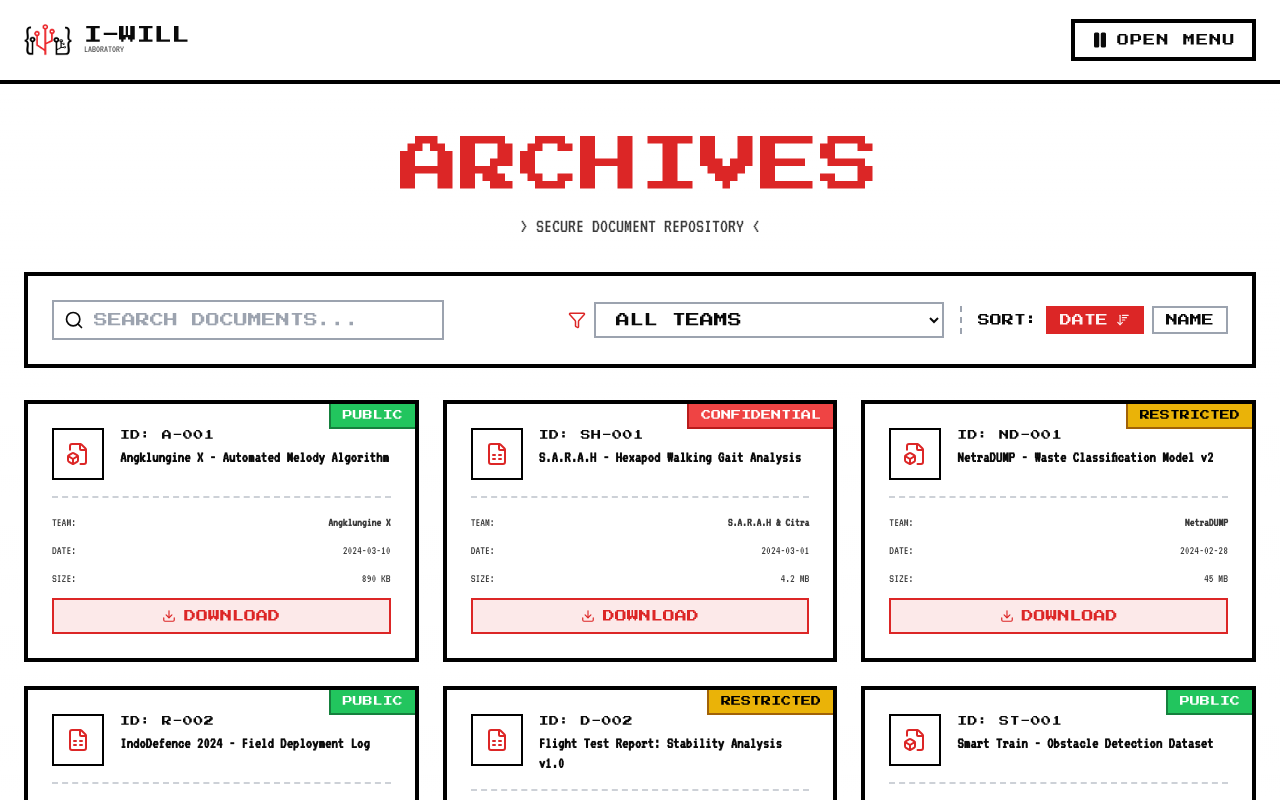
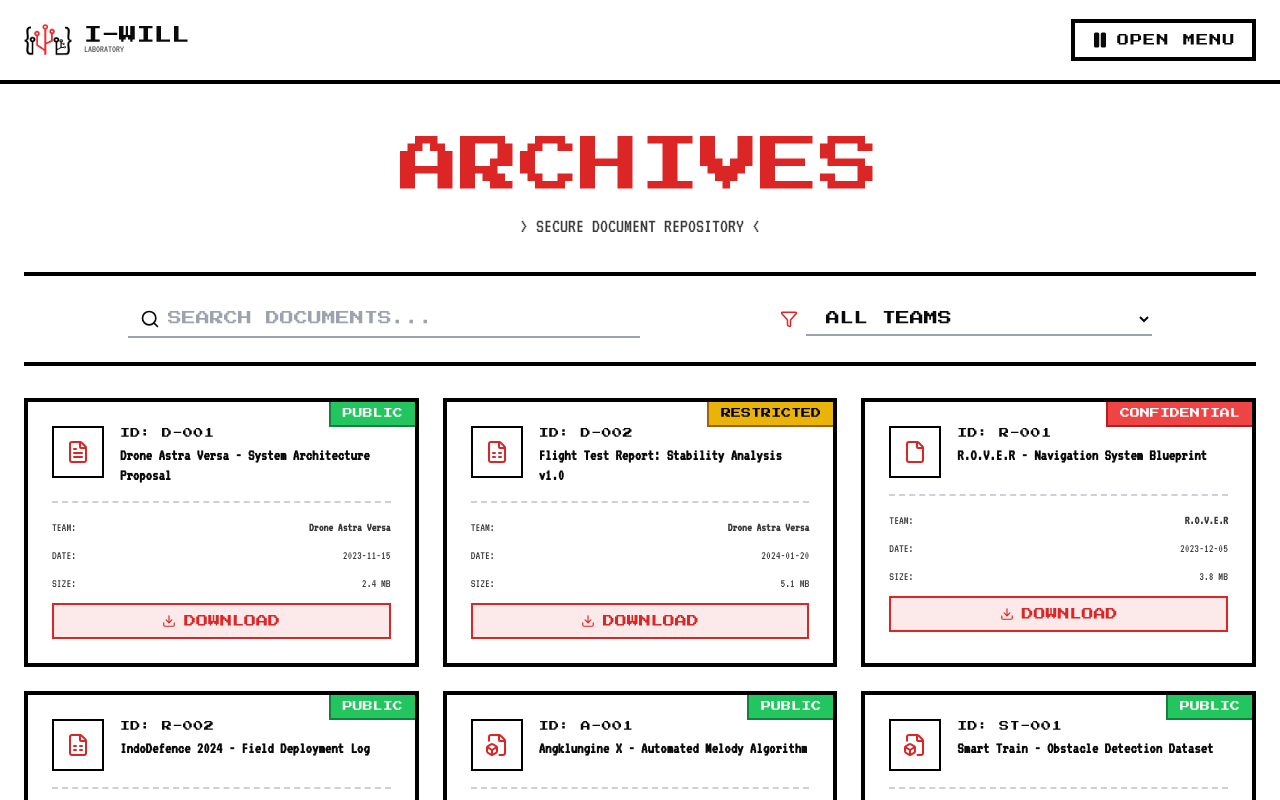
Before and after one commit to nainxav/I-WILLDashboard, a Next.js app: page /library in a window 1280 px wide. Shown: the top 800 px of the page. Built offline with nearby package versions, Linux system fonts and the light colour scheme.

Commit message:
fixing article segment

```diff
--- a/src/app/library/page.tsx
+++ b/src/app/library/page.tsx
@@ -9,6 +9,9 @@ import { teams } from "@/data/teams";
 import { Search, Filter, SortAsc, SortDesc, Download, FileText, File, FileSpreadsheet, FileBox } from "lucide-react";
 import { clsx } from "clsx";
 
+import { PixelPageHeader } from "@/components/pixel-page-header";
+import { PixelControlBar } from "@/components/pixel-control-bar";
+
 export default function LibraryPage() {
   const [searchQuery, setSearchQuery] = useState("");
   const [selectedTeam, setSelectedTeam] = useState<string>("ALL");
@@ -19,14 +22,13 @@ export default function LibraryPage() {
 
   // Filter and Sort Logic
   const filteredDocs = useMemo(() => {
+    // ... existing logic ...
     let docs = [...documents];
 
-    // 1. Filter by Team
     if (selectedTeam !== "ALL") {
       docs = docs.filter((doc) => doc.teamSlug === selectedTeam);
     }
 
-    // 2. Filter by Search
     if (searchQuery) {
       const query = searchQuery.toLowerCase();
       docs = docs.filter((doc) =>
@@ -35,16 +37,6 @@ export default function LibraryPage() {
       );
     }
 
-    // 3. Sort
-    docs.sort((a, b) => {
-      if (a[sortConfig.key] < b[sortConfig.key]) {
-        return sortConfig.direction === "asc" ? -1 : 1;
-      }
-      if (a[sortConfig.key] > b[sortConfig.key]) {
-        return sortConfig.direction === "asc" ? 1 : -1;
-      }
-      return 0;
-    });
 
     return docs;
   }, [searchQuery, selectedTeam, sortConfig]);
@@ -57,72 +49,32 @@ export default function LibraryPage() {
     }));
   };
 
+  const teamOptions = [
+    { label: "ALL TEAMS", value: "ALL" },
+    ...teams.map(team => ({ label: team.name.toUpperCase(), value: team.slug })),
+    { label: "GENERAL", value: "general" }
+  ];
+
   return (
     <main className="min-h-screen bg-background text-foreground font-mono p-6 relative">
       <GridBackground />
 
       <div className="max-w-7xl mx-auto relative z-10 space-y-8">
-        {/* Header */}
-        <div className="text-center space-y-4 pt-8">
-            <h1 className="font-pixel text-4xl md:text-6xl text-primary text-shadow-pixel">ARCHIVES</h1>
-            <p className="text-xl opacity-80">&gt; SECURE DOCUMENT REPOSITORY &lt;</p>
-        </div>
 
-        {/* Control Bar */}
-        <div className="bg-background/80 backdrop-blur-md border-4 border-black dark:border-white p-4 md:p-6 shadow-pixel sticky top-24 z-20">
-            <div className="flex flex-col md:flex-row gap-4 items-center justify-between">
+        <PixelPageHeader
+            title="ARCHIVES"
+            subtitle="SECURE DOCUMENT REPOSITORY"
+        />
 
-                {/* Search */}
-                <div className="relative w-full md:w-1/3">
-                    <Search className="absolute left-3 top-1/2 -translate-y-1/2 text-muted-foreground" size={20} />
-                    <input
-                        type="text"
-                        placeholder="SEARCH DOCUMENTS..."
-                        value={searchQuery}
-                        onChange={(e) => setSearchQuery(e.target.value)}
-                        className="w-full bg-transparent border-2 border-gray-400 dark:border-gray-600 pl-10 pr-4 py-2 font-pixel text-sm focus:border-primary focus:outline-none transition-colors"
-                    />
-                </div>
-
-                {/* Filters */}
-                <div className="flex flex-wrap gap-4 w-full md:w-auto items-center">
-                    {/* Team Filter */}
-                    <div className="flex items-center gap-2">
-                        <Filter size={18} className="text-primary" />
-                        <select
-                            value={selectedTeam}
-                            onChange={(e) => setSelectedTeam(e.target.value)}
-                            className="bg-transparent border-2 border-gray-400 dark:border-gray-600 px-4 py-2 font-pixel text-xs md:text-sm focus:border-primary focus:outline-none cursor-pointer"
-                        >
-                            <option value="ALL">ALL TEAMS</option>
-                            {teams.map(team => (
-                                <option key={team.slug} value={team.slug}>{team.name.toUpperCase()}</option>
-                            ))}
-                            <option value="general">GENERAL</option>
-                        </select>
-                    </div>
-
-                    {/* Sort Buttons */}
-                    <div className="flex items-center gap-2 border-l-2 border-dashed border-gray-400 pl-4">
-                        <span className="font-pixel text-xs hidden md:inline">SORT:</span>
-                        <button
-                            onClick={() => handleSort("date")}
-                            className={clsx("px-3 py-1 border-2 text-xs font-pixel transition-colors flex items-center gap-2", sortConfig.key === "date" ? "bg-primary text-primary-foreground border-primary" : "border-gray-400 hover:border-primary")}
-                        >
-                            DATE
-                            {sortConfig.key === "date" && (sortConfig.direction === "asc" ? <SortAsc size={14}/> : <SortDesc size={14}/>)}
-                        </button>
-                        <button
-                            onClick={() => handleSort("title")}
-                            className={clsx("px-3 py-1 border-2 text-xs font-pixel transition-colors flex items-center gap-2", sortConfig.key === "title" ? "bg-primary text-primary-foreground border-primary" : "border-gray-400 hover:border-primary")}
-                        >
-                            NAME
-                            {sortConfig.key === "title" && (sortConfig.direction === "asc" ? <SortAsc size={14}/> : <SortDesc size={14}/>)}
-                        </button>
-                    </div>
-                </div>
-            </div>
-        </div>
+        <PixelControlBar
+            searchQuery={searchQuery}
+            setSearchQuery={setSearchQuery}
+            searchPlaceholder="SEARCH DOCUMENTS..."
+            filterValue={selectedTeam}
+            setFilterValue={setSelectedTeam}
+            filterOptions={teamOptions}
+        >
+        </PixelControlBar>
 
         {/* Results Grid */}
         <div className="grid grid-cols-1 md:grid-cols-2 lg:grid-cols-3 gap-6">
--- a/src/app/missions-board/page.tsx
+++ b/src/app/missions-board/page.tsx
@@ -8,20 +8,22 @@ import { motion, AnimatePresence } from "framer-motion";
 import { chronicles, Chronicle } from "@/data/missions";
 import { Search, Filter, Calendar, User, Tag, ArrowRight, BookOpen } from "lucide-react";
 
+import { PixelPageHeader } from "@/components/pixel-page-header";
+import { PixelControlBar } from "@/components/pixel-control-bar";
+
 export default function ChroniclesPage() {
   const [searchQuery, setSearchQuery] = useState("");
   const [filterCategory, setFilterCategory] = useState<string>("ALL");
 
   // Filter Logic
   const filteredChronicles = useMemo(() => {
+    // ... existing logic ...
     let result = [...chronicles];
 
-    // 1. Filter by Category
     if (filterCategory !== "ALL") {
       result = result.filter((c) => c.category === filterCategory);
     }
 
-    // 2. Filter by Search
     if (searchQuery) {
       const query = searchQuery.toLowerCase();
       result = result.filter((c) =>
@@ -39,45 +41,20 @@ export default function ChroniclesPage() {
       <GridBackground />
 
       <div className="max-w-7xl mx-auto relative z-10 space-y-8">
-        {/* Header */}
-        <div className="text-center space-y-4 pt-8">
-            <h1 className="font-pixel text-4xl md:text-6xl text-primary text-shadow-pixel">CHRONICLES</h1>
-            <p className="text-xl opacity-80">&gt; NEWS FEED: LABORATORY ACTIVITIES &lt;</p>
-        </div>
 
-        {/* Control Bar */}
-        <div className="bg-background/80 backdrop-blur-md border-y-4 border-black dark:border-white py-6 sticky top-20 z-20">
-            <div className="flex flex-col md:flex-row gap-6 items-center justify-between max-w-5xl mx-auto">
+        <PixelPageHeader
+            title="CHRONICLES"
+            subtitle="NEWS FEED: LABORATORY ACTIVITIES"
+        />
 
-                {/* Search */}
-                <div className="relative w-full md:w-1/2">
-                    <Search className="absolute left-3 top-1/2 -translate-y-1/2 text-muted-foreground" size={20} />
-                    <input
-                        type="text"
-                        placeholder="SEARCH ARCHIVES..."
-                        value={searchQuery}
-                        onChange={(e) => setSearchQuery(e.target.value)}
-                        className="w-full bg-transparent border-b-2 border-gray-400 dark:border-gray-600 pl-10 pr-4 py-2 font-pixel text-sm focus:border-primary focus:outline-none transition-colors"
-                    />
-                </div>
-
-                {/* Categories */}
-                <div className="flex items-center gap-2">
-                    <Filter size={18} className="text-primary hidden md:block" />
-                    <select
-                        value={filterCategory}
-                        onChange={(e) => setFilterCategory(e.target.value)}
-                        className="bg-transparent border-b-2 border-gray-400 dark:border-gray-600 px-4 py-2 font-pixel text-xs md:text-sm focus:border-primary focus:outline-none cursor-pointer w-full md:w-auto"
-                    >
-                        {["ALL", "PKM", "COMPETITION", "EXHIBITION", "WORKSHOP", "GRANT"].map((cat) => (
-                            <option key={cat} value={cat} className="bg-background text-foreground">
-                                {cat}
-                            </option>
-                        ))}
-                    </select>
-                </div>
-            </div>
-        </div>
+        <PixelControlBar
+            searchQuery={searchQuery}
+            setSearchQuery={setSearchQuery}
+            searchPlaceholder="SEARCH ARCHIVES..."
+            filterValue={filterCategory}
+            setFilterValue={setFilterCategory}
+            filterOptions={["ALL", "PKM", "COMPETITION", "EXHIBITION", "WORKSHOP", "GRANT"]}
+        />
 
         {/* Articles Grid */}
         <div className="grid gap-8 md:grid-cols-2 lg:grid-cols-3">
--- /dev/null
+++ b/src/components/pixel-control-bar.tsx
@@ -0,0 +1,68 @@
+import React from 'react';
+import { Search, Filter } from 'lucide-react';
+
+interface PixelControlBarProps {
+    searchQuery: string;
+    setSearchQuery: (query: string) => void;
+    searchPlaceholder?: string;
+
+    filterValue: string;
+    setFilterValue: (value: string) => void;
+    filterOptions: (string | { label: string; value: string })[];
+
+    children?: React.ReactNode; // For sort buttons or extra controls
+}
+
+export function PixelControlBar({
+    searchQuery,
+    setSearchQuery,
+    searchPlaceholder = "SEARCH...",
+    filterValue,
+    setFilterValue,
+    filterOptions,
+    children
+}: PixelControlBarProps) {
+    return (
+        <div className="bg-background/80 backdrop-blur-md border-y-4 border-black dark:border-white py-6 sticky top-20 z-20">
+            <div className="flex flex-col md:flex-row gap-6 items-center justify-between max-w-5xl mx-auto px-4 md:px-0">
+
+                {/* Search */}
+                <div className="relative w-full md:w-1/2">
+                    <Search className="absolute left-3 top-1/2 -translate-y-1/2 text-muted-foreground" size={20} />
+                    <input
+                        type="text"
+                        placeholder={searchPlaceholder}
+                        value={searchQuery}
+                        onChange={(e) => setSearchQuery(e.target.value)}
+                        className="w-full bg-transparent border-b-2 border-gray-400 dark:border-gray-600 pl-10 pr-4 py-2 font-pixel text-sm focus:border-primary focus:outline-none transition-colors"
+                    />
+                </div>
+
+                <div className="flex flex-wrap items-center gap-6 justify-center md:justify-end w-full md:w-auto">
+                    {/* Filter Dropdown */}
+                    <div className="flex items-center gap-2">
+                        <Filter size={18} className="text-primary hidden md:block" />
+                        <select
+                            value={filterValue}
+                            onChange={(e) => setFilterValue(e.target.value)}
+                            className="bg-transparent border-b-2 border-gray-400 dark:border-gray-600 px-4 py-2 font-pixel text-xs md:text-sm focus:border-primary focus:outline-none cursor-pointer w-full md:w-auto min-w-[150px]"
+                        >
+                            {filterOptions.map((opt) => {
+                                const value = typeof opt === 'string' ? opt : opt.value;
+                                const label = typeof opt === 'string' ? opt : opt.label;
+                                return (
+                                    <option key={value} value={value} className="bg-background text-foreground">
+                                        {label}
+                                    </option>
+                                );
+                            })}
+                        </select>
+                    </div>
+
+                    {/* Extra Controls (Sort, etc.) */}
+                    {children}
+                </div>
+            </div>
+        </div>
+    );
+}
--- /dev/null
+++ b/src/components/pixel-page-header.tsx
@@ -0,0 +1,19 @@
+import React from 'react';
+
+interface PixelPageHeaderProps {
+    title: string;
+    subtitle: string;
+}
+
+export function PixelPageHeader({ title, subtitle }: PixelPageHeaderProps) {
+    return (
+        <div className="text-center space-y-4 pt-8">
+            <h1 className="font-pixel text-4xl md:text-6xl text-primary text-shadow-pixel uppercase">
+                {title}
+            </h1>
+            <p className="text-xl opacity-80 uppercase">
+                &gt; {subtitle} &lt;
+            </p>
+        </div>
+    );
+}
```
